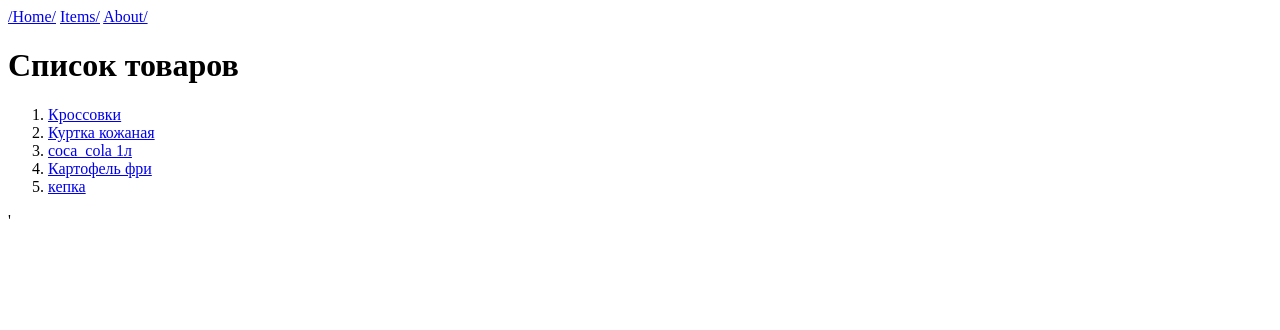
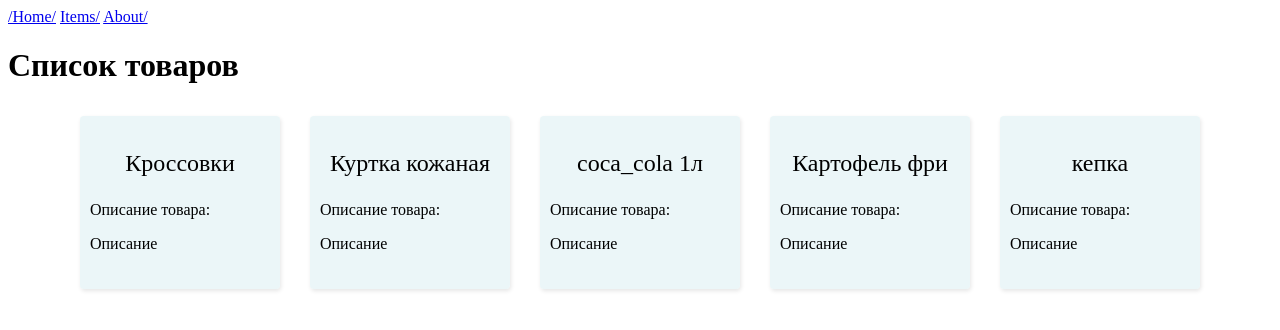
Before and after one commit to gyliver1986/FirstDjango21_01_2026, a Django app: page /items in a window 1280 px wide. Shown: the top 330 px of the page. Run offline with Django 5.2, Linux system fonts and the light colour scheme; data comes from the database, SQL or seed files in the repository.

Commit message:
modul 4  template base.html

```diff
--- /dev/null
+++ b/Demo-extends-include/inc-1.html
@@ -0,0 +1,5 @@
+<div>
+    <p>
+        Какой-то кусок html, который можно подставить на любую другую страницу
+    </p>
+</div>
--- a/FirstDjango/urls.py
+++ b/FirstDjango/urls.py
@@ -3,9 +3,9 @@ from django.urls import path
 from MainApp import views
 
 urlpatterns = [
-    path('', views.home ),
-    path('about', views.about),
-    path('item/<int:item_id>', views.get_item),
-    path('items', views.get_items),
+    path('', views.home, name='home' ),
+    path('about', views.about, name='about'),
+    path('item/<int:item_id>', views.get_item, name='item-detail'),
+    path('items', views.get_items, name='items-list'),
 
 ]
--- /dev/null
+++ b/templates/base.html
@@ -0,0 +1,19 @@
+<!DOCTYPE html>
+<html lang="en">
+<head>
+    <meta charset="UTF-8">
+    <meta name="viewport" content="width=device-width, initial-scale=1.0">
+    {% block title %}
+    {% endblock %}
+
+</head>
+<body>
+    <header><a href="/">/Home/</a> <a href="/items">Items/</a> <a href="/about">About/</a></header>
+
+    <main>
+    {#  Содержимое этого блока уникально на каждой странице #}
+    {% block content %}
+    {% endblock %}
+    </main>
+</body>
+</html>
--- a/templates/items_list.html
+++ b/templates/items_list.html
@@ -1,19 +1,69 @@
-<!DOCTYPE html>
-<html lang="en">
-<head>
-    <meta charset="UTF-8">
-    <meta name="viewport" content="width=device-width, initial-scale=1.0">
-    <title>Document</title>
-</head>
-<body>
-    <header><a href="/">/Home/</a> <a href="/items">Items/</a> <a href="/about">About/</a></header>
+{% extends "base.html" %}
+
+{% block title %}
+    <title>Items list</title>
+{% endblock %}
+
+{% block content %}
+    <style>
+        * {
+            box-sizing: border-box;
+        }
+        .item{
+            width:150pt;
+            height: 100%;
+            margin: 10px;
+            box-shadow: 1px 2px 4px rgba(0, 0, 0, 0.1);
+            border-radius: 4px;
+            padding-top:10px;
+            background: rgba(223, 241, 244, 0.625);
+        }
+
+        .item:hover {
+            background: rgb(207, 232, 237);
+            box-shadow: 4px 8px 16px rgba(71, 215, 240);
+        }
+
+        .item p{
+            padding-left: 10px;
+            padding-right: 10px;
+        }
+
+        .item_name{
+            font-size: 1.5em;
+            text-align:center;
+         }
+
+         .item a{
+            text-decoration: none;
+            color: black;
+            text-align: justify;
+
+         }
+        .items {
+            width: 100%;
+            display: grid;
+            /* Автоматически заполняем на всю ширину grid-контейнера */
+            grid-template-columns: repeat(auto-fill, 200px);
+            max-width: 1200px; /* Ширина grid-контейнера */
+            justify-content: center;
+            justify-items: center; /* Размещаем карточку по центру */
+            column-gap: 30px; /* Отступ между колонками */
+            row-gap: 40px; /* Отступ между рядами */
+            margin: 0 auto;
+          }
+    </style>
+
     <h1> Список товаров </h1>
-    <ol>
+    <div class="items">
         {% for item in items %}
-            <li><a href='/item/{{ item.id }}'> {{item.name}} </a> </li>
+            <div class="item">
+                <a href='/item/{{ item.id }}'>
+                    <p class="item_name">{{ item.name }}  </p>
+                    <p>Описание товара:</p>
+                    <p>{{ item.description }} </p>
+                </a>
+            </div>
         {% endfor %}
-
-
-    </ol>'
-</body>
-</html>
+    </div>
+{% endblock %}
```
Also changed, not shown: Demo-extends-include/base.html (added, +25 -0 lines), Demo-extends-include/page1.html (added, +7 -0 lines), Demo-extends-include/page2.html (added, +11 -0 lines), MainApp/views.py (+1 -11 lines), templates/about.html (+7 -11 lines), templates/errors.html (+7 -10 lines), templates/index.html (+12 -15 lines), templates/item_page.html (+6 -14 lines).
